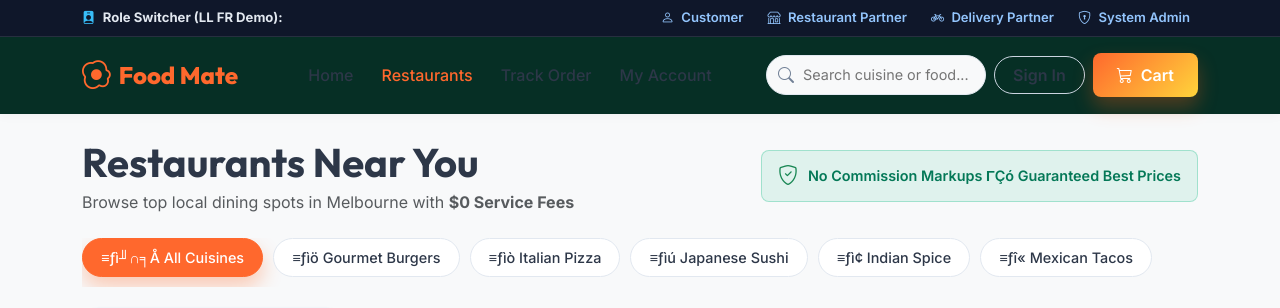
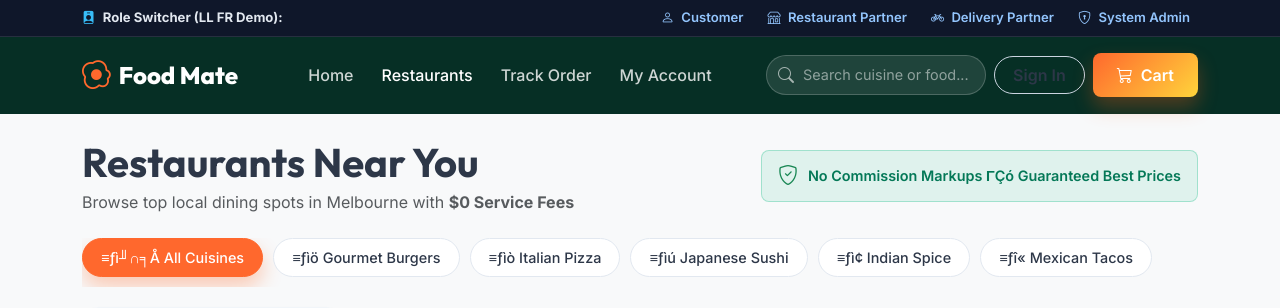
Before and after one commit to k231839-jpg/foodmate, a PHP site: page /restaurants.php in a window 1280 px wide. Shown: the top 308 px of the page. Run offline with PHP 8.4, Linux system fonts and the light colour scheme.

Commit message:
Fix glitch with category images and hero layout

```diff
--- a/frontend/css/style.css
+++ b/frontend/css/style.css
@@ -144,14 +144,13 @@ h1, h2, h3, h4, h5, h6 {
   padding: 12px 0;
   transition: var(--transition);
   background: #062F25;
-  box-shadow: 0 2px 10px rgba(0,0,0,0.04);
 }
 
 .navbar-brand-custom {
   font-family: 'Outfit', sans-serif;
   font-weight: 800;
   font-size: 1.5rem;
-  color: var(--primary-color) !important;
+  color: white !important;
   display: flex;
   align-items: center;
   gap: 8px;
@@ -159,18 +158,19 @@ h1, h2, h3, h4, h5, h6 {
 
 .navbar-brand-custom i {
   font-size: 1.8rem;
+  color: var(--primary-color);
 }
 
 .nav-link {
   font-weight: 500;
-  color: var(--text-dark);
+  color: rgba(255, 255, 255, 0.8) !important;
   position: relative;
   transition: var(--transition);
   padding: 8px 14px !important;
 }
 
 .nav-link:hover, .nav-link.active {
-  color: var(--primary-color) !important;
+  color: white !important;
 }
 
 .nav-search {
@@ -180,19 +180,24 @@ h1, h2, h3, h4, h5, h6 {
 .nav-search input {
   padding: 8px 16px 8px 36px;
   border-radius: 50px;
-  border: 1px solid #e2e8f0;
-  background: var(--bg-light);
+  border: 1px solid rgba(255,255,255,0.2);
+  background: rgba(255,255,255,0.1);
+  color: white;
   outline: none;
   transition: var(--transition);
   width: 220px;
   font-size: 0.9rem;
 }
 
+.nav-search input::placeholder {
+  color: rgba(255,255,255,0.5);
+}
+
 .nav-search input:focus {
   border-color: var(--primary-color);
   box-shadow: 0 0 0 3px rgba(255, 94, 20, 0.2);
   width: 270px;
-  background: white;
+  background: rgba(255,255,255,0.2);
 }
 
 .nav-search i.search-icon {
@@ -200,13 +205,12 @@ h1, h2, h3, h4, h5, h6 {
   left: 12px;
   top: 50%;
   transform: translateY(-50%);
-  color: var(--text-muted);
+  color: rgba(255,255,255,0.6);
 }
 
 /* Hero Section */
 .hero-section {
-  padding: 140px 0 90px;
-  background: linear-gradient(to right, rgba(6, 47, 37, 1) 30%, rgba(6, 47, 37, 0.4) 100%), url('../img/hero_burger.jpg') center/cover no-repeat;
+  padding: 80px 0 160px;
   background-color: #062F25;
   position: relative;
   overflow: hidden;
```
Also changed, not shown: frontend/index.php (+4 -4 lines).
